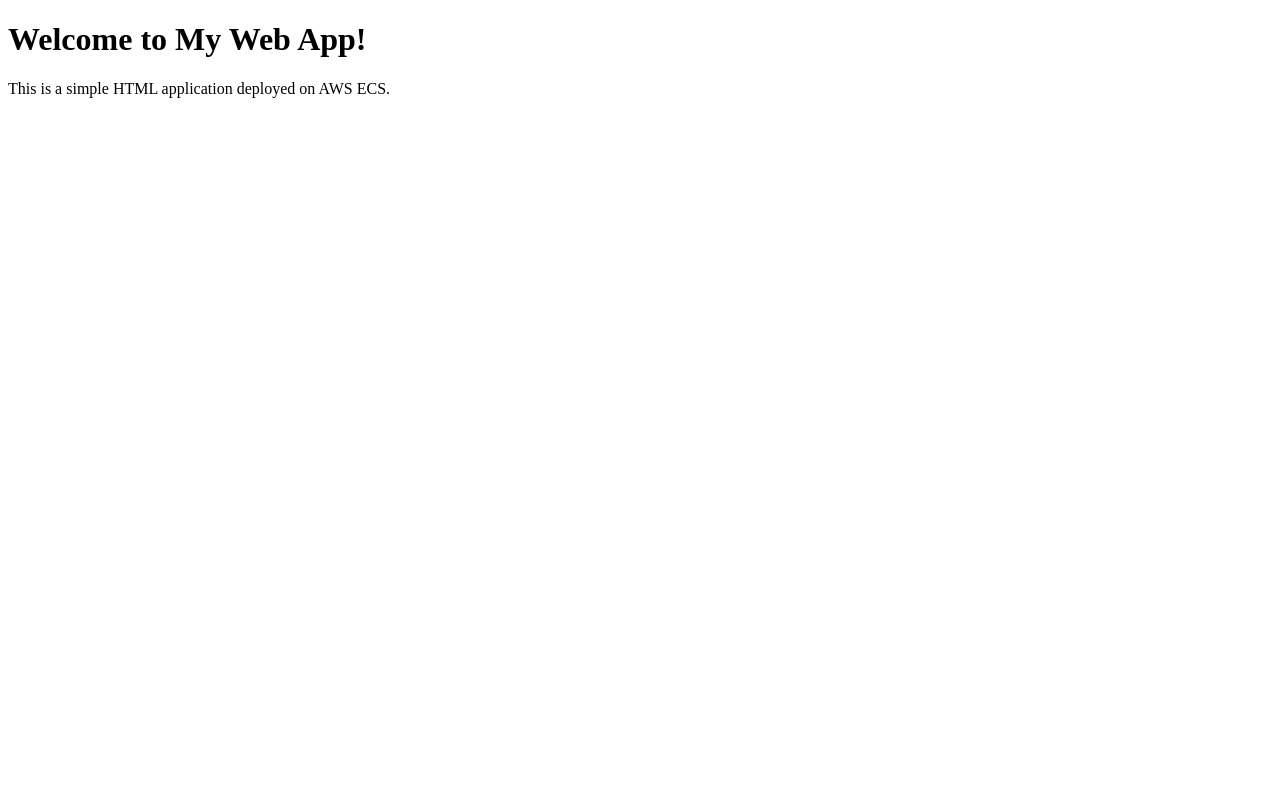
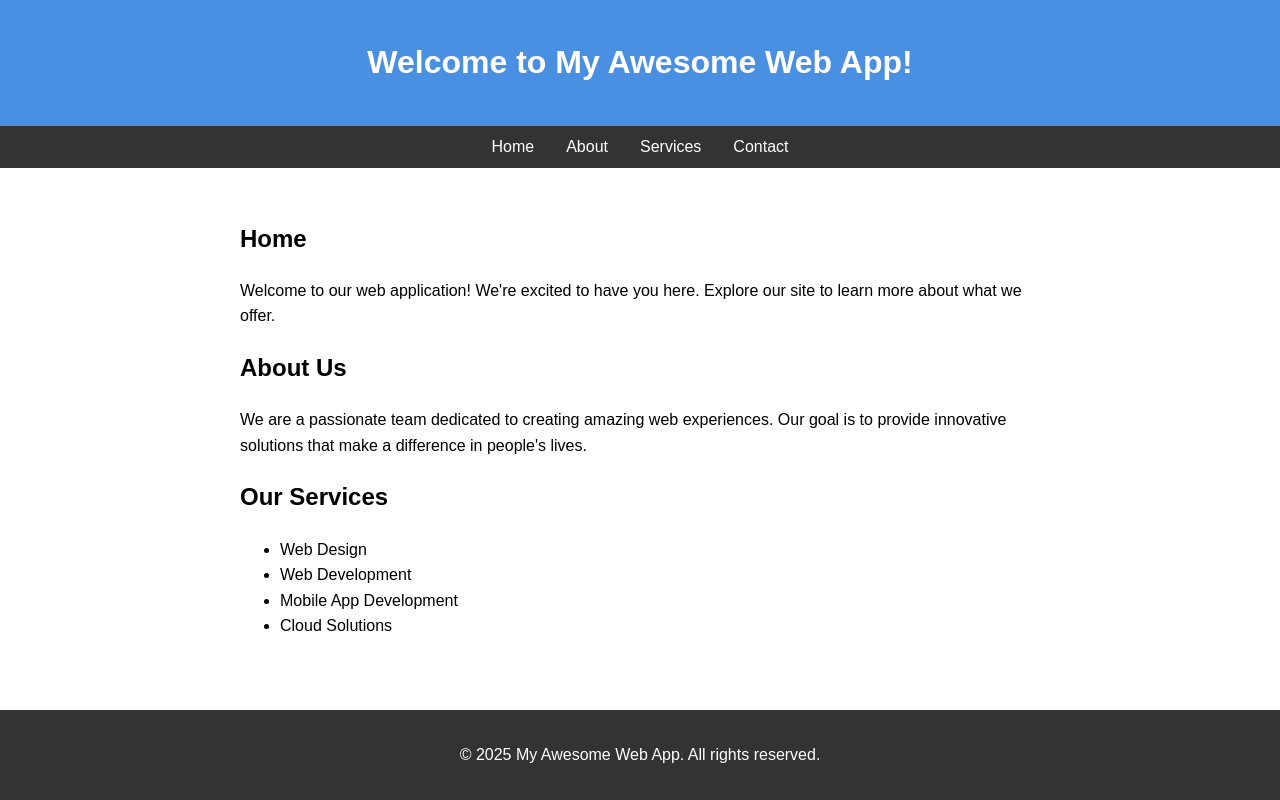
Before and after one commit to priyanthan10/test-ci-cd, a plain HTML site: page index.html in a window 1280 px wide. Drawn offline with Linux system fonts and the light colour scheme.

```diff
--- a/index.html
+++ b/index.html
@@ -3,10 +3,99 @@
 <head>
     <meta charset="UTF-8">
     <meta name="viewport" content="width=device-width, initial-scale=1.0">
-    <title>My Web App</title>
+    <title>My Awesome Web App</title>
+    <style>
+        body {
+            font-family: Arial, sans-serif;
+            line-height: 1.6;
+            margin: 0;
+            padding: 0;
+            display: flex;
+            flex-direction: column;
+            min-height: 100vh;
+        }
+        header {
+            background-color: #4a90e2;
+            color: white;
+            text-align: center;
+            padding: 1rem;
+        }
+        nav {
+            background-color: #333;
+            color: white;
+            padding: 0.5rem;
+        }
+        nav ul {
+            list-style-type: none;
+            padding: 0;
+            margin: 0;
+            display: flex;
+            justify-content: center;
+        }
+        nav ul li {
+            margin: 0 1rem;
+        }
+        nav ul li a {
+            color: white;
+            text-decoration: none;
+        }
+        main {
+            flex: 1;
+            padding: 2rem;
+            max-width: 800px;
+            margin: 0 auto;
+        }
+        footer {
+            background-color: #333;
+            color: white;
+            text-align: center;
+            padding: 1rem;
+            margin-top: auto;
+        }
+        @media (max-width: 600px) {
+            nav ul {
+                flex-direction: column;
+                align-items: center;
+            }
+            nav ul li {
+                margin: 0.5rem 0;
+            }
+        }
+    </style>
 </head>
 <body>
-    <h1>Welcome to My Web App!</h1>
-    <p>This is a simple HTML application deployed on AWS ECS.</p>
+    <header>
+        <h1>Welcome to My Awesome Web App!</h1>
+    </header>
+    <nav>
+        <ul>
+            <li><a href="#home">Home</a></li>
+            <li><a href="#about">About</a></li>
+            <li><a href="#services">Services</a></li>
+            <li><a href="contact.html">Contact</a></li>
+        </ul>
+    </nav>
+    <main>
+        <section id="home">
+            <h2>Home</h2>
+            <p>Welcome to our web application! We're excited to have you here. Explore our site to learn more about what we offer.</p>
+        </section>
+        <section id="about">
+            <h2>About Us</h2>
+            <p>We are a passionate team dedicated to creating amazing web experiences. Our goal is to provide innovative solutions that make a difference in people's lives.</p>
+        </section>
+        <section id="services">
+            <h2>Our Services</h2>
+            <ul>
+                <li>Web Design</li>
+                <li>Web Development</li>
+                <li>Mobile App Development</li>
+                <li>Cloud Solutions</li>
+            </ul>
+        </section>
+    </main>
+    <footer>
+        <p>&copy; 2025 My Awesome Web App. All rights reserved.</p>
+    </footer>
 </body>
 </html>
```
Also changed, not shown: contact.html (added, +133 -0 lines), backup workflow/gitpush.yml (renamed from .github/workflows/gitpush.yml).
